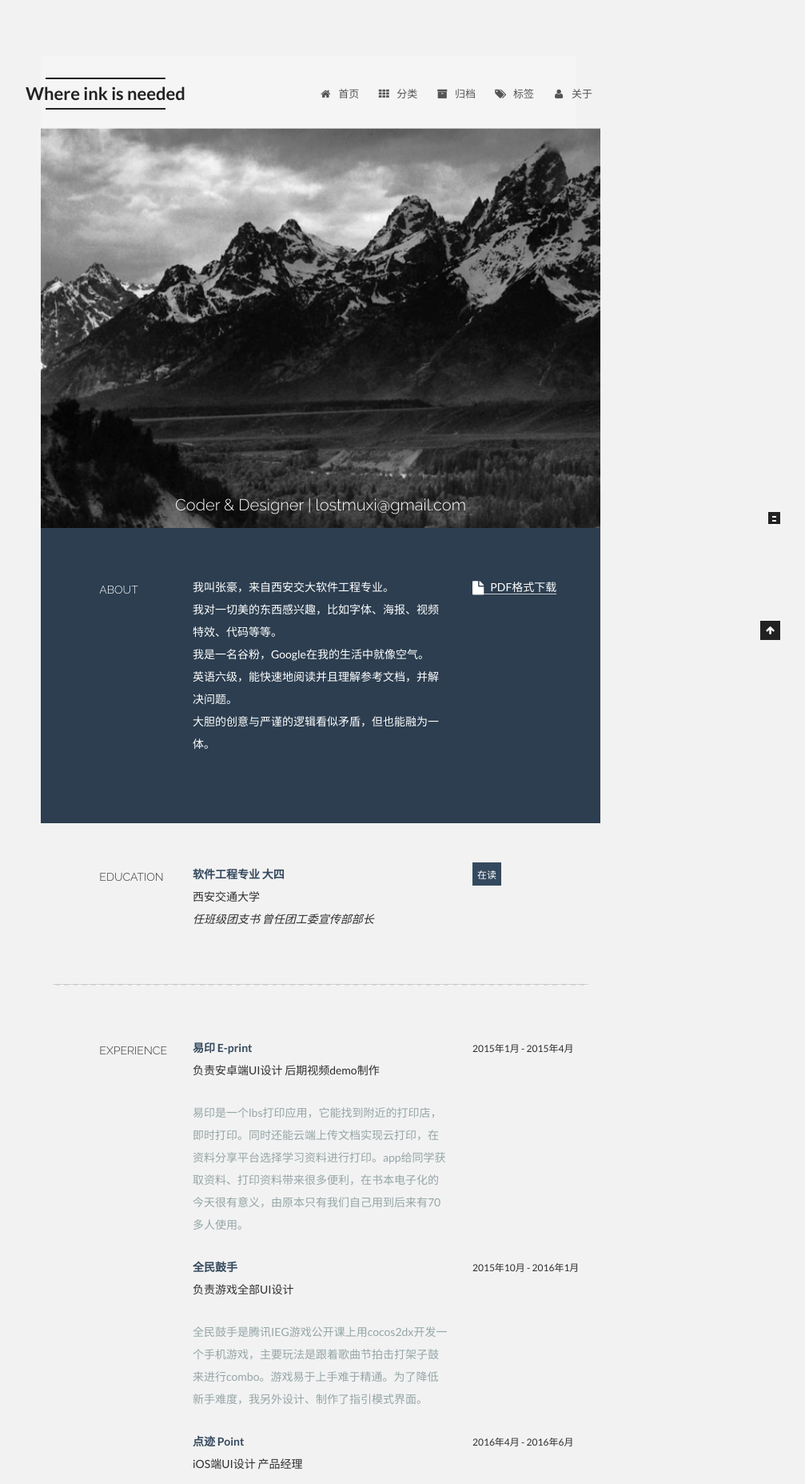
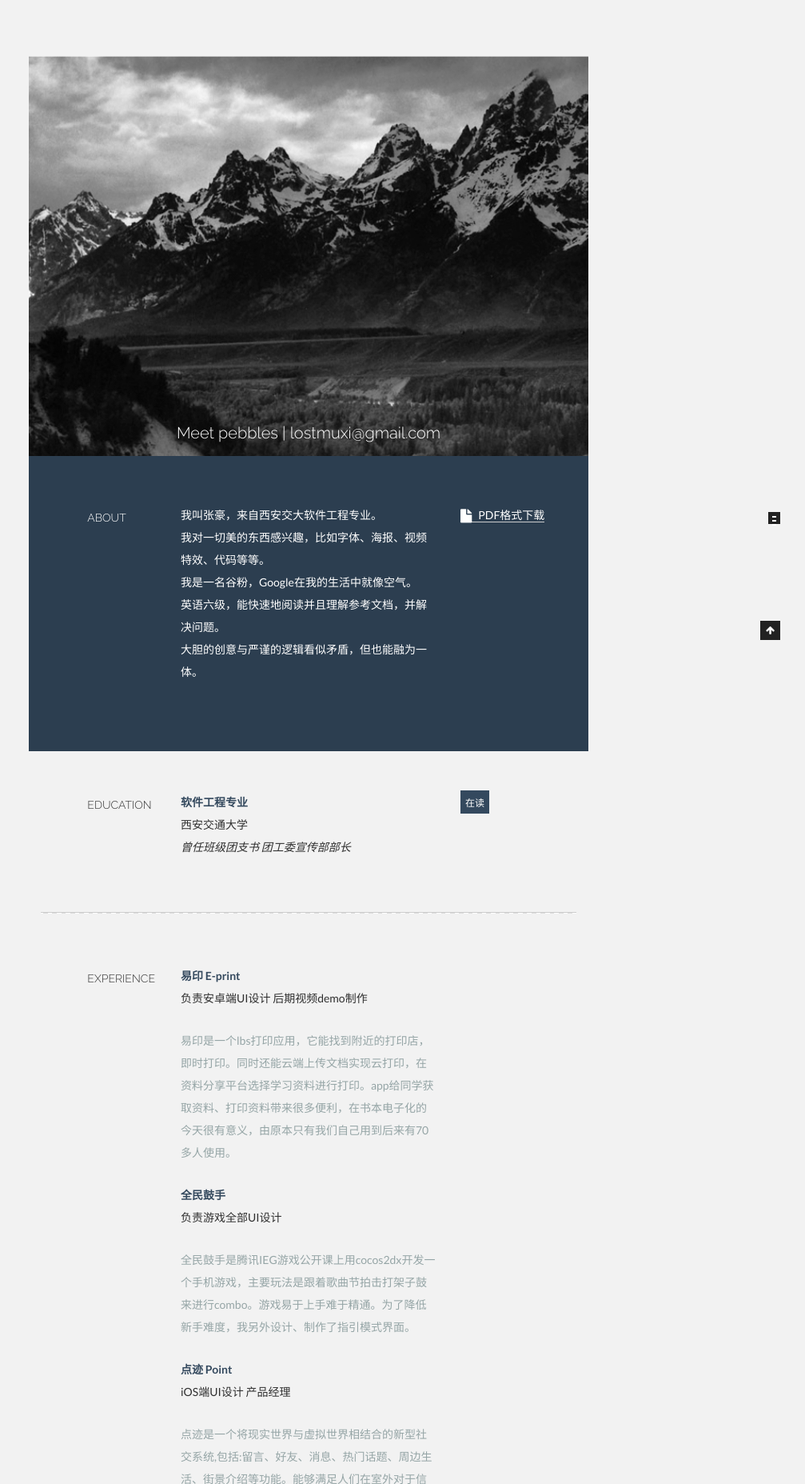
Before and after one commit to philomel/philomel.github.io, a plain HTML site: page about/index.html in a window 1280 px wide. Shown: the part 100-1955 px from the top of the page at 80% size, without its empty margins (254-1261 px from the left). Drawn offline with Linux system fonts and the light colour scheme.

Commit message:
Site updated: 2018-03-07 10:35:23

```diff
--- a/about/index.html
+++ b/about/index.html
@@ -92,7 +92,7 @@
 <meta property="og:image" content="http://yoursite.com/assets/img/port2.jpg">
 <meta property="og:image" content="http://yoursite.com/assets/img/port3.jpg">
 <meta property="og:image" content="http://yoursite.com/uploads/avatar.png">
-<meta property="og:updated_time" content="2017-09-06T08:35:47.000Z">
+<meta property="og:updated_time" content="2018-01-25T09:00:17.000Z">
 <meta name="twitter:card" content="summary">
 <meta name="twitter:title" content="Where ink is needed">
 <meta name="twitter:description" content="var NexT = window.NexT || {};
@@ -488,94 +488,14 @@
   <div class="container one-collumn sidebar-position-left  ">
     <div class="headband"></div>
 
-    <header id="header" class="header" itemscope="" itemtype="http://schema.org/WPHeader">
-      <div class="header-inner"><div class="site-meta ">
-
-
-  <div class="custom-logo-site-title">
-    <a href="/" class="brand" rel="start">
-      <span class="logo-line-before"><i></i></span>
-      <span class="site-title">Where ink is needed</span>
-      <span class="logo-line-after"><i></i></span>
-    </a>
-  </div>
-  <p class="site-subtitle">hello</p>
-</div>
-
-<div class="site-nav-toggle">
-  <button>
-    <span class="btn-bar"></span>
-    <span class="btn-bar"></span>
-    <span class="btn-bar"></span>
-  </button>
-</div>
-
-<nav class="site-nav">
 
 
 
-    <ul id="menu" class="menu">
-
-
-        <li class="menu-item menu-item-home">
-          <a href="/" rel="section">
-
-              <i class="menu-item-icon fa fa-home fa-fw"></i> <br>
-
-            首页
-          </a>
-        </li>
-
-
-        <li class="menu-item menu-item-categories">
-          <a href="/categories" rel="section">
-
-              <i class="menu-item-icon fa fa-th fa-fw"></i> <br>
-
-            分类
-          </a>
-        </li>
-
-
-        <li class="menu-item menu-item-archives">
-          <a href="/archives" rel="section">
-
-              <i class="menu-item-icon fa fa-archive fa-fw"></i> <br>
-
-            归档
-          </a>
-        </li>
-
-
-        <li class="menu-item menu-item-tags">
-          <a href="/tags" rel="section">
-
-              <i class="menu-item-icon fa fa-tags fa-fw"></i> <br>
-
-            标签
-          </a>
-        </li>
-
-
-        <li class="menu-item menu-item-about">
-          <a href="/about" rel="section">
-
-              <i class="menu-item-icon fa fa-user fa-fw"></i> <br>
-
-            关于
-          </a>
-        </li>
 
 
 
-    </ul>
+ </div>
 
-
-
-</nav>
-
- </div>
-    </header>
 
     <main id="main" class="main">
       <div class="main-inner">
@@ -632,7 +552,7 @@
 		<div class="container">
 			<div class="row centered">
 				<div class="col-lg-12">
-          <h3>Coder & Designer | lostmuxi@gmail.com</h3>
+          <h3>Meet pebbles | lostmuxi@gmail.com</h3>
 				</div><!--/.col-lg-12 -->
 			</div><!--/.row -->
 		</div><!--/.container -->
@@ -673,9 +593,9 @@
 					<h5>EDUCATION</h5>
 				</div>
 				<div class="col-lg-6">
-					<p><t>软件工程专业 大四</t><br>
+					<p><t>软件工程专业 </t><br>
 						西安交通大学 <br>
-						<i>任班级团支书 曾任团工委宣传部部长</i>
+						<i>曾任班级团支书 团工委宣传部部长</i>
 					</p>
 				</div>
 				<div class="col-lg-3">
@@ -704,7 +624,7 @@
 					<p><more>易印是一个lbs打印应用，它能找到附近的打印店，即时打印。同时还能云端上传文档实现云打印，在资料分享平台选择学习资料进行打印。app给同学获取资料、打印资料带来很多便利，在书本电子化的今天很有意义，由原本只有我们自己用到后来有70多人使用。</more></p>
 				</div>
 				<div class="col-lg-3">
-					<p><sm> 2015年1月 - 2015年4月</sm></p>
+					<!--<p><sm> 2015年1月 - 2015年4月</sm></p>-->
 				</div>
 
 				<div class="col-lg-6 col-lg-offset-3">
@@ -714,7 +634,7 @@
 					<p><more>全民鼓手是腾讯IEG游戏公开课上用cocos2dx开发一个手机游戏，主要玩法是跟着歌曲节拍击打架子鼓来进行combo。游戏易于上手难于精通。为了降低新手难度，我另外设计、制作了指引模式界面。</more></p>
 				</div>
 				<div class="col-lg-3">
-					<p><sm>2015年10月 - 2016年1月</sm></p>
+					<!--<p><sm>2015年10月 - 2016年1月</sm></p>-->
 				</div>
 				<div class="col-lg-6 col-lg-offset-3">
 					<p><t>点迹 Point</t><br>
@@ -724,16 +644,26 @@
 </more></p>
 				</div>
 				<div class="col-lg-3">
-					<p><sm>2016年4月 - 2016年6月</sm></p>
+					<!--<p><sm>2016年4月 - 2016年6月</sm></p>-->
 				</div>
 				<div class="col-lg-6 col-lg-offset-3">
 					<p><t>西安航天恒星科技实业公司 智慧旅游部门</t><br>
 						实习 <br>
 					</p>
-					<p><more>在智慧旅游部门实习，负责了部门中秦游网的开发建设，以及参与了依托北斗导航系统，借助基于位置的移动传感终端，结合景区传感网系统，实现对游客行程的智能监管系统。</more></p>
+					<p><more>在智慧旅游部门实习，负责了部门中秦游网的开发建设和后期维护，以及参与了依托北斗导航系统，借助基于位置的移动传感终端，结合景区传感网系统，实现对游客行程的智能监管系统。</more></p>
 				</div>
 				<div class="col-lg-3">
-					<p><sm>2016年6月 - 2016年9月</sm></p>
+					<!--<p><sm>2016年6月 - 2016年9月</sm></p>-->
+				</div>
+				<div class="col-lg-6 col-lg-offset-3">
+					<p><t>西安叁特网络科技有限公司 产品经理</t><br>
+						产品经理 <br>
+					</p>
+					<p><more>在公司中负责呼咻运动社交平台的产品架构，对内与开发、设计团队对接，打磨产品细节功能，策划整体营销运营方案，对外负责与投资人以及创业导师交流，使项目成功被筛选进入洪泰aa加速器。
+					呼咻是一个整合线下所有运动健身平台，以次卡的模式对用户进行售卖的平台。</more></p>
+				</div>
+				<div class="col-lg-3">
+					<!--<p><sm>2017年8月 - 2018年1月</sm></p>-->
 				</div>
 		</div><!--/.row -->
 		<br>
@@ -1031,7 +961,7 @@
     <div class="back-to-top">
       <i class="fa fa-arrow-up"></i>
     </div>
-  </div>
+
 
 
 
@@ -1232,7 +1162,7 @@
         <div class="copyright" >
 
   &copy;
-  <span itemprop="copyrightYear">2017</span>
+  <span itemprop="copyrightYear">2018</span>
   <span class="with-love">
     <i class="fa fa-heart"></i>
   </span>
--- a/css/main.css
+++ b/css/main.css
@@ -1521,7 +1521,7 @@ pre .javascript .function {
   width: 4px;
   height: 4px;
   border-radius: 50%;
-  background: #e5ff5b;
+  background: #469ec1;
 }
 .links-of-blogroll {
   font-size: 13px;
```
Also changed, not shown: 2016/04/25/hello-world/index.html (+1 -1 lines), 2016/04/25/one/index.html (+1 -1 lines), 2016/04/25/two/index.html (+1 -1 lines), 2016/04/26/postn/index.html (+1 -1 lines), 2016/04/29/mood/index.html (+1 -1 lines), archives/2016/04/index.html (+1 -1 lines), archives/2016/index.html (+1 -1 lines), archives/index.html (+1 -1 lines), categories/blog/index.html (+1 -1 lines), index.html (+1 -1 lines), tags/index.html (+1 -1 lines), tags/music/index.html (+1 -1 lines).
